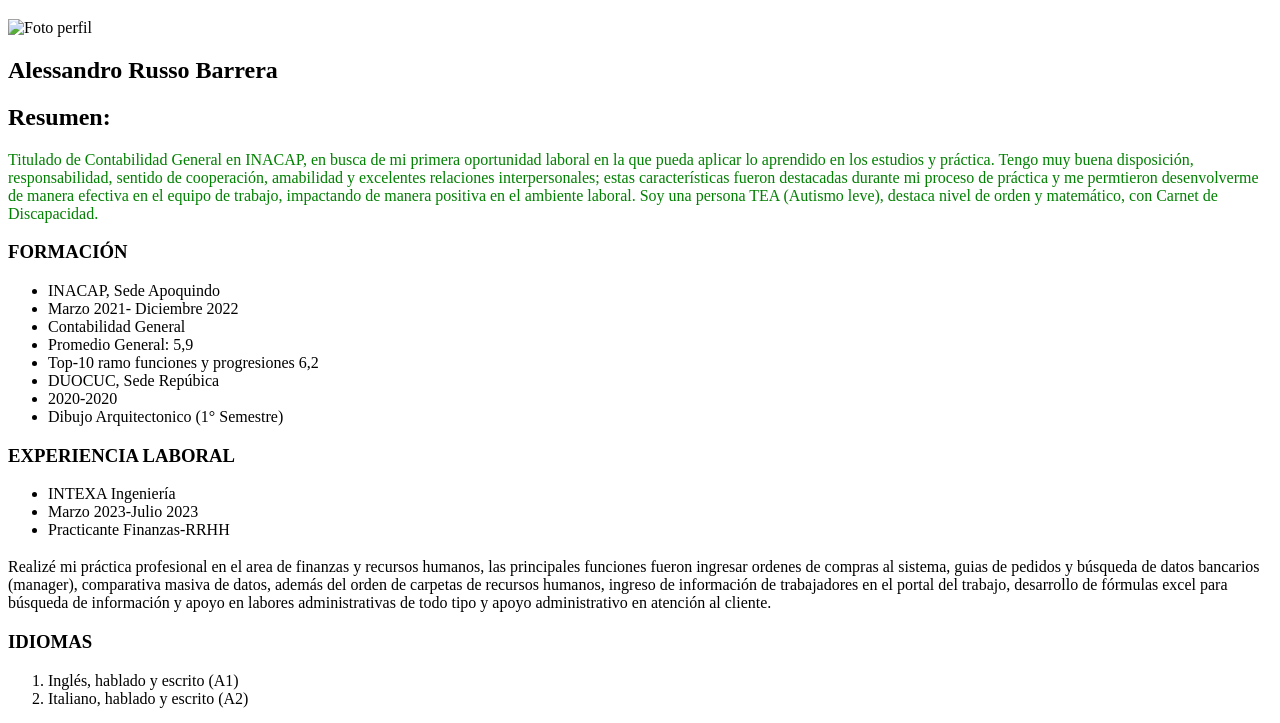
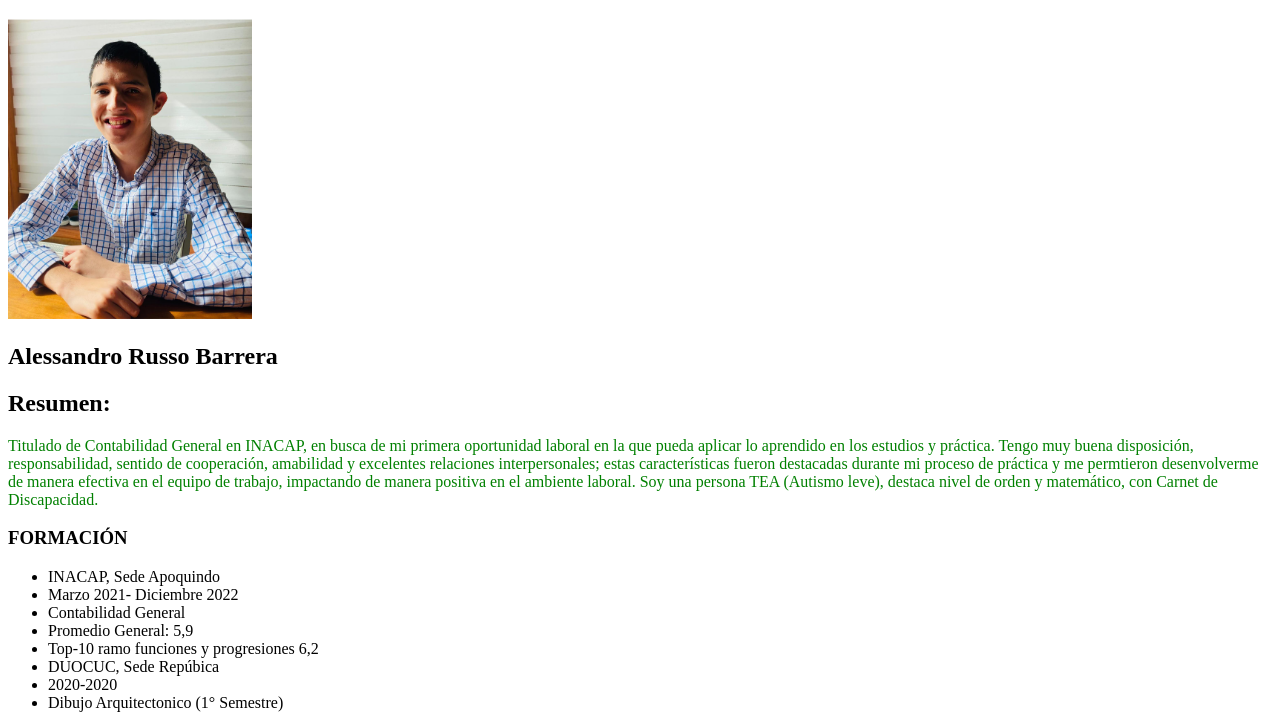
Before and after one commit to Ale123457/CV, a plain HTML site: page index.html in a window 1280 px wide. Shown: the part 61-784 px from the top of the page. Drawn offline with Linux system fonts and the light colour scheme.

Commit message:
Se repara error en fotografia

```diff
--- a/index.html
+++ b/index.html
@@ -11,7 +11,7 @@
 </head>
 <body>
     <h1>Curriculum Vitae</h1>
-    <img src="./assets/image/Foto CV.pdf" alt="Foto perfil" height="300px">
+    <img src="./assets/image/Foto CV.png" alt="Foto perfil" height="300px">
     <h2>Alessandro Russo Barrera</h2>
     <h2>Resumen:</h2>
     <p style="color: green;">
```
